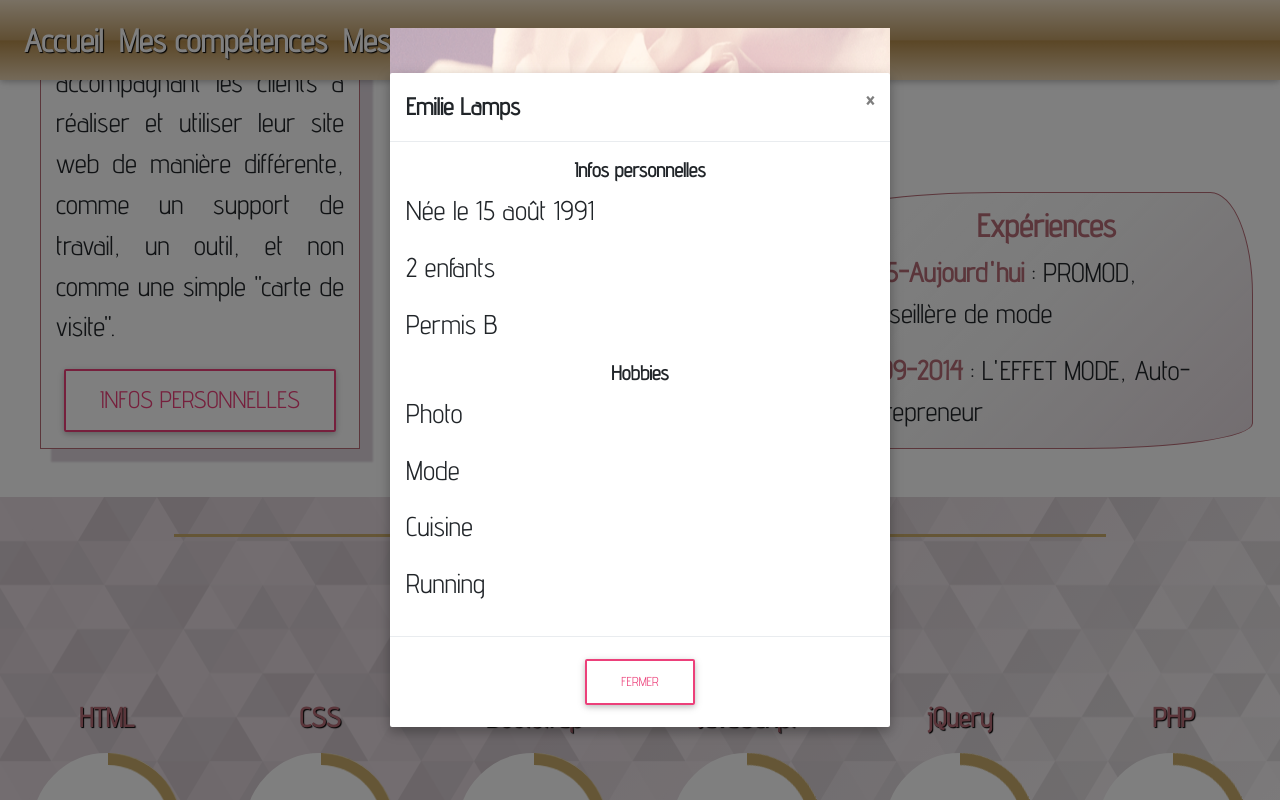
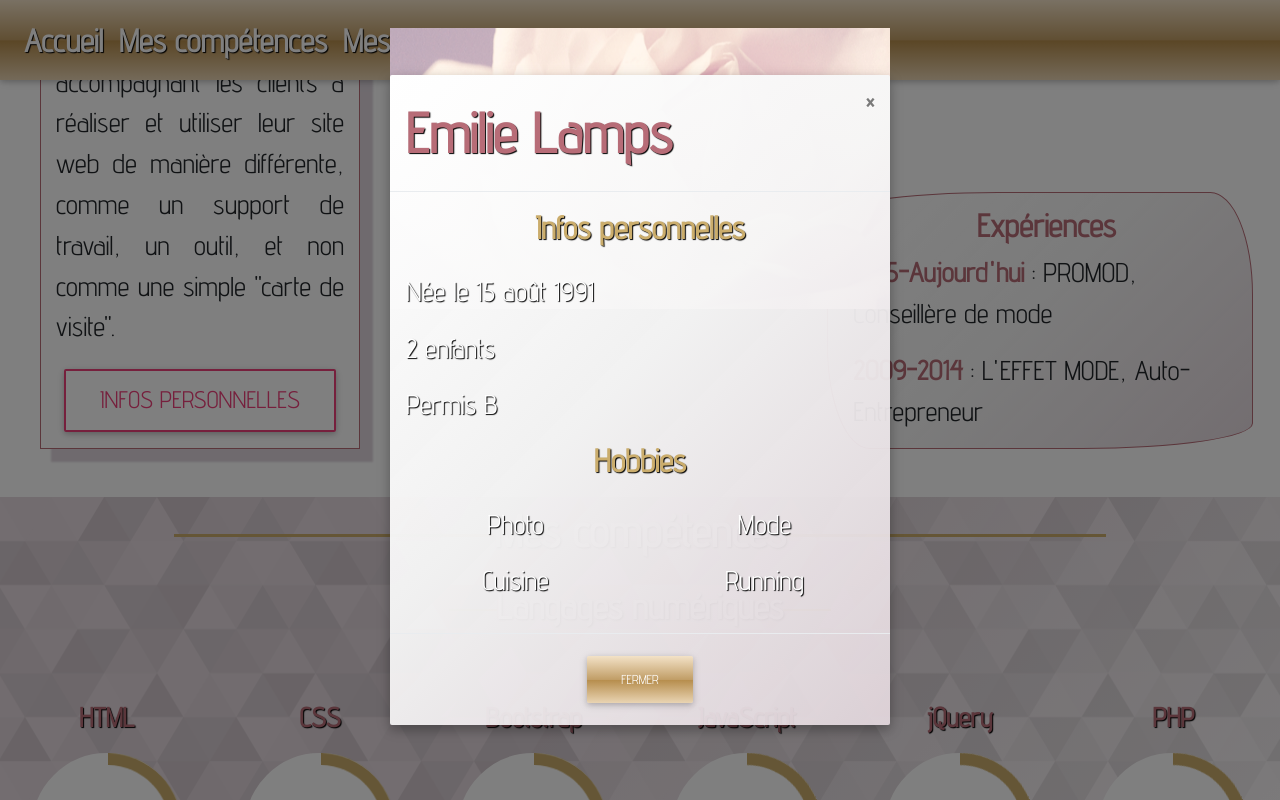
Before and after one commit to EmilieLamps/CvNumerique, a plain HTML site: page index.html in a window 1280 px wide. Both pictures are taken after a click on the button "INFOS PERSONNELLES". Shown: the part 1312-2112 px from the top of the page. Drawn offline with nearby package versions, Linux system fonts and the light colour scheme; a web font is replaced by a local one.

Commit message:
css modal

```diff
--- a/assets/CSS/style.css
+++ b/assets/CSS/style.css
@@ -20,7 +20,35 @@ header {
   background-repeat: no-repeat;
   background-size: contain;
 }
-                  /* régler l'image avec un media queries pour le responsive */
+.modal-content {
+  background: rgba(255,255,255,1);
+  background: -moz-linear-gradient(-45deg, rgba(255,255,255,1) 0%, rgba(246,246,246,0.96) 47%, rgba(228,216,222,0.92) 100%);
+  background: -webkit-gradient(left top, right bottom, color-stop(0%, rgba(255,255,255,1)), color-stop(47%, rgba(246,246,246,0.96)), color-stop(100%, rgba(228,216,222,0.92)));
+  background: -webkit-linear-gradient(-45deg, rgba(255,255,255,1) 0%, rgba(246,246,246,0.96) 47%, rgba(228,216,222,0.92) 100%);
+  background: -o-linear-gradient(-45deg, rgba(255,255,255,1) 0%, rgba(246,246,246,0.96) 47%, rgba(228,216,222,0.92) 100%);
+  background: -ms-linear-gradient(-45deg, rgba(255,255,255,1) 0%, rgba(246,246,246,0.96) 47%, rgba(228,216,222,0.92) 100%);
+  background: linear-gradient(135deg, rgba(255,255,255,1) 0%, rgba(246,246,246,0.96) 47%, rgba(228,216,222,0.92) 100%);
+  filter: progid:DXImageTransform.Microsoft.gradient( startColorstr='#ffffff', endColorstr='#e4d8de', GradientType=1 );
+}
+.textModalBody {
+  text-shadow: 1px 1px 1px black;
+}
+.closeButtonModal {
+  background-color: #background: #f3e2c7; /* Old browsers */
+  background: -moz-linear-gradient(top, #f3e2c7 0%, #c19e67 50%, #b68d4c 51%, #e9d4b3 100%); /* FF3.6-15 */
+  background: -webkit-linear-gradient(top, #f3e2c7 0%,#c19e67 50%,#b68d4c 51%,#e9d4b3 100%); /* Chrome10-25,Safari5.1-6 */
+  background: linear-gradient(to bottom, #f3e2c7 0%,#c19e67 50%,#b68d4c 51%,#e9d4b3 100%); /* W3C, IE10+, FF16+, Chrome26+, Opera12+, Safari7+ */
+  filter: progid:DXImageTransform.Microsoft.gradient( startColorstr='#f3e2c7', endColorstr='#e9d4b3',GradientType=0 ); /* IE6-9 */;
+}
+#aboutModalTitle {
+  color: #b76c77;
+  text-shadow: 1px 1px 1px black;
+}
+.modalBodyTitles {
+  font-size: 2rem;
+  color: #cbad6c;
+  text-shadow: 1px 1px 1px black;
+}
 h1::before, h1::after {
   display:inline-block;
   vertical-align: middle;
--- a/index.html
+++ b/index.html
@@ -75,24 +75,34 @@
           <div class="modal-dialog modal-dialog-centered" role="document">
             <div class="modal-content">
               <div class="modal-header">
-                      <h4 class="modal-title font-weight-bold display-5" id="aboutModalTitle">Emilie Lamps</h4>
+                <h4 class="modal-title font-weight-bold display-4" id="aboutModalTitle">Emilie Lamps</h4>
                 <button type="button" class="close" data-dismiss="modal" aria-label="Close">
                   <span aria-hidden="true">&times;</span>
                 </button>
               </div>
               <div class="modal-body">
-                      <h5 class="text-center font-weight-bold">Infos personnelles</h5>
-                      <p>Née le 15 août 1991</p>
-                      <p>2 enfants</p>
-                      <p>Permis B</p>
-                      <h5 class="text-center font-weight-bold">Hobbies</h5>
-                      <p>Photo</p>
-                      <p>Mode</p>
-                      <p>Cuisine</p>
-                      <p>Running</p>
+                <h5 class="text-center font-weight-bold modalBodyTitles pb-3">Infos personnelles</h5>
+                <p class="text-white textModalBody">Née le 15 août 1991</p>
+                <p class="text-white textModalBody">2 enfants</p>
+                <p class="text-white textModalBody">Permis B</p>
+                <h5 class="text-center font-weight-bold modalBodyTitles pb-3">Hobbies</h5>
+                <div class="row">
+                  <div class="col-md-6 text-center">
+                    <p class="text-white textModalBody">Photo</p>
+                  </div>
+                  <div class="col-md-6 text-center">
+                    <p class="text-white textModalBody">Mode</p>
+                  </div>
+                  <div class="col-md-6 text-center">
+                    <p class="text-white textModalBody">Cuisine</p>
+                  </div>
+                  <div class="col-md-6 text-center">
+                    <p class="text-white textModalBody">Running</p>
+                  </div>
+                </div>
               </div>
               <div class="modal-footer justify-content-center">
-                      <button type="button" class="btn btn-outline-pink" data-dismiss="modal">Fermer</button>
+                <button type="button" class="btn btn-outline closeButtonModal text-white" data-dismiss="modal">Fermer</button>
               </div>
             </div>
           </div>
```
Lines whose indentation alone changed are shown as unchanged.
